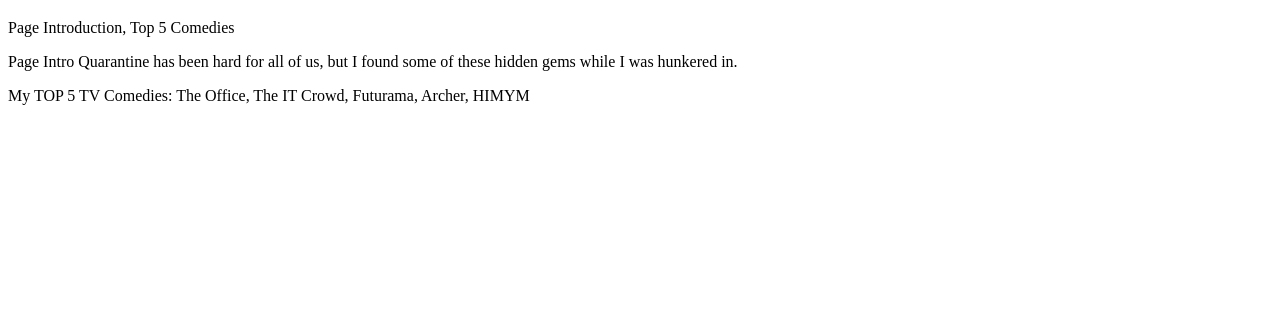
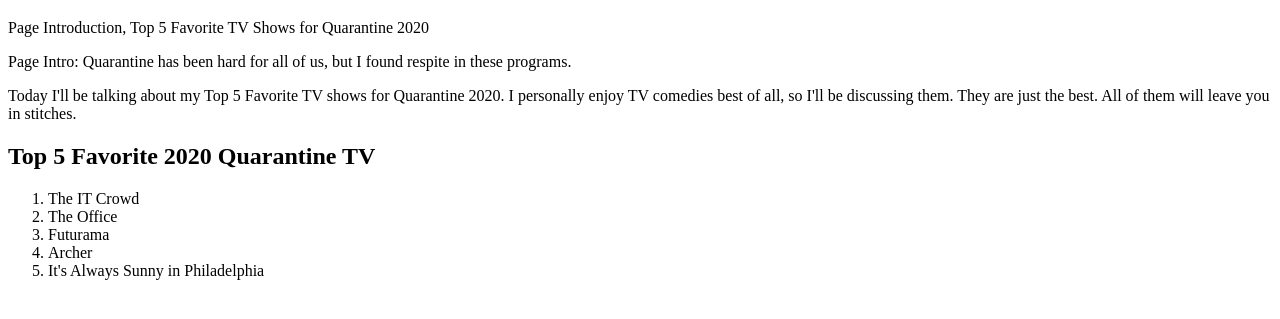
Before and after one commit to scsu-clarkm1-fall-2020-csc235/assignment-1-git-github-bpatricka, a plain HTML site: page index.html in a window 1280 px wide. Shown: the part 61-380 px from the top of the page. Drawn offline with Linux system fonts and the light colour scheme.

Commit message:
updated paragraphs and add ordered list of favorites

```diff
--- a/index.html
+++ b/index.html
@@ -9,14 +9,22 @@
 
 <body>
     <h1>My TV Favorites During Quarantine</h1>
-    <p>Page Introduction, Top 5 Comedies</p>
-    <p>Page Intro
-        Quarantine has been hard for all of us, but I found some of these hidden
-        gems while I was hunkered in.
+    <p>Page Introduction, Top 5 Favorite TV Shows for Quarantine 2020</p>
+    <p>Page Intro:
+        Quarantine has been hard for all of us, but I found respite in these programs.
     </p>
-    <p>My TOP 5 TV Comedies:
-        The Office, The IT Crowd, Futurama, Archer, HIMYM
+    <p> Today I'll be talking about my Top 5 Favorite TV shows for Quarantine 2020.
+        I personally enjoy TV comedies best of all, so I'll be discussing them.
+        They are just the best. All of them will leave you in stitches.
     </p>
+    <h2>Top 5 Favorite 2020 Quarantine TV</h2>
+    <ol>
+        <li>The IT Crowd</li>
+        <li>The Office</li>
+        <li>Futurama</li>
+        <li>Archer</li>
+        <li>It's Always Sunny in Philadelphia</li>
+    </ol>
 
 </body>
 
```
